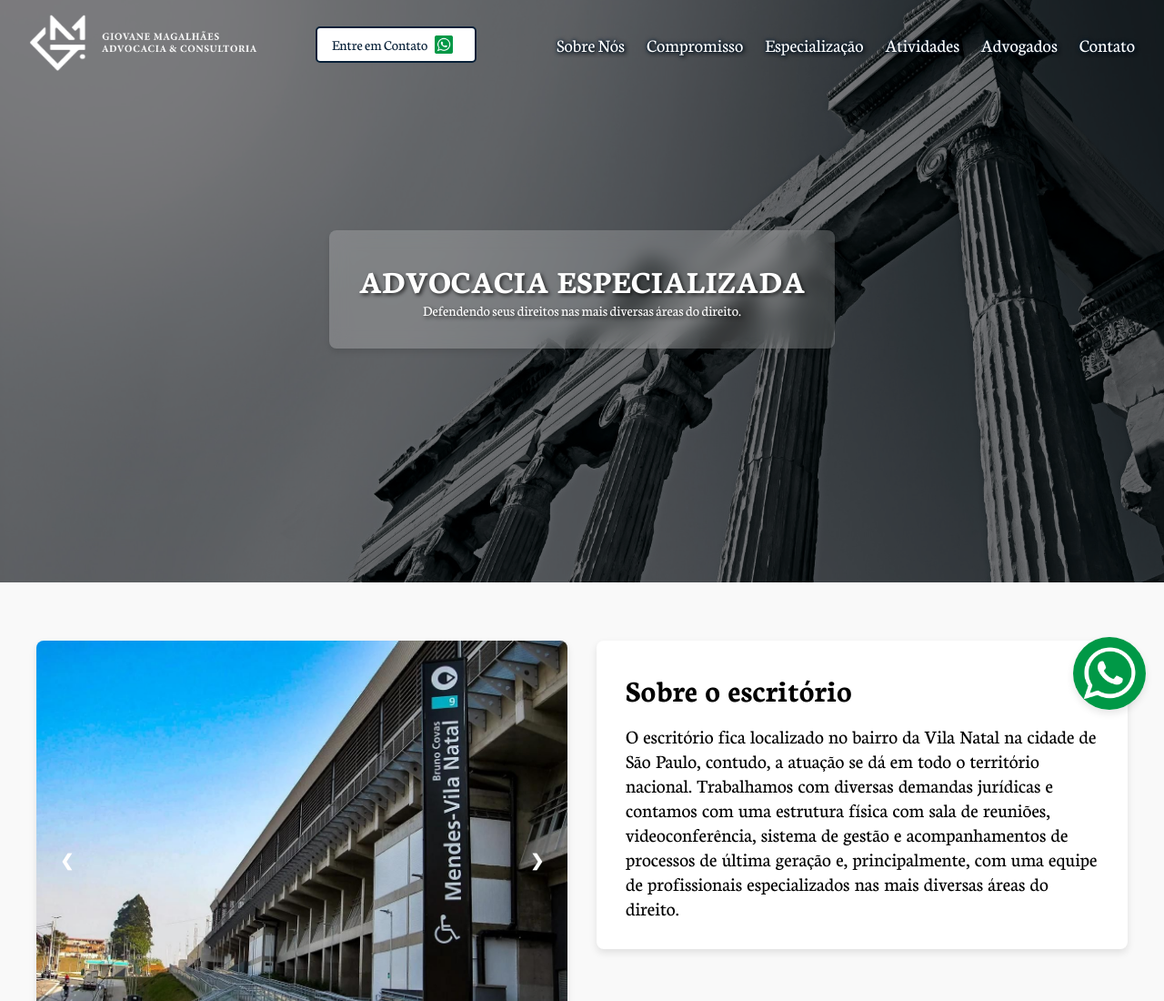
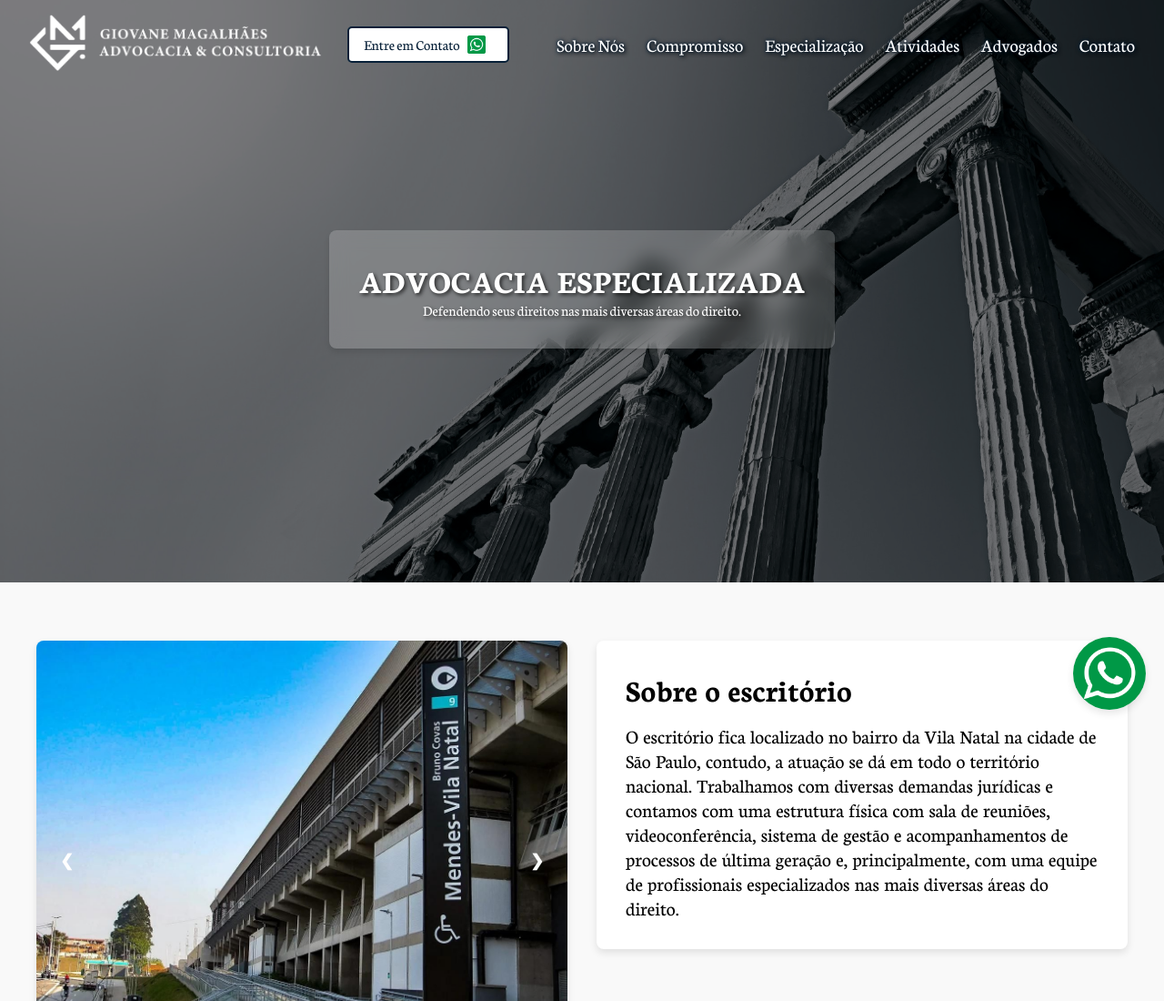
Before and after one commit to RuyEnrico/GMLawFirm, a plain HTML site: page index.html in a window 1280 px wide. Shown: the top 1100 px of the page at 91% size. Drawn offline with Linux system fonts and the light colour scheme.

Commit message:
made some visual changes

```diff
--- a/styles.css
+++ b/styles.css
@@ -48,8 +48,8 @@ header {
 }
 
 .logo-text img {
-    height: 2.1rem;
-    margin-left: 1rem;
+    height: 3rem;
+    margin-left: 0.8rem;
 }
 
 .nav-links {
```
